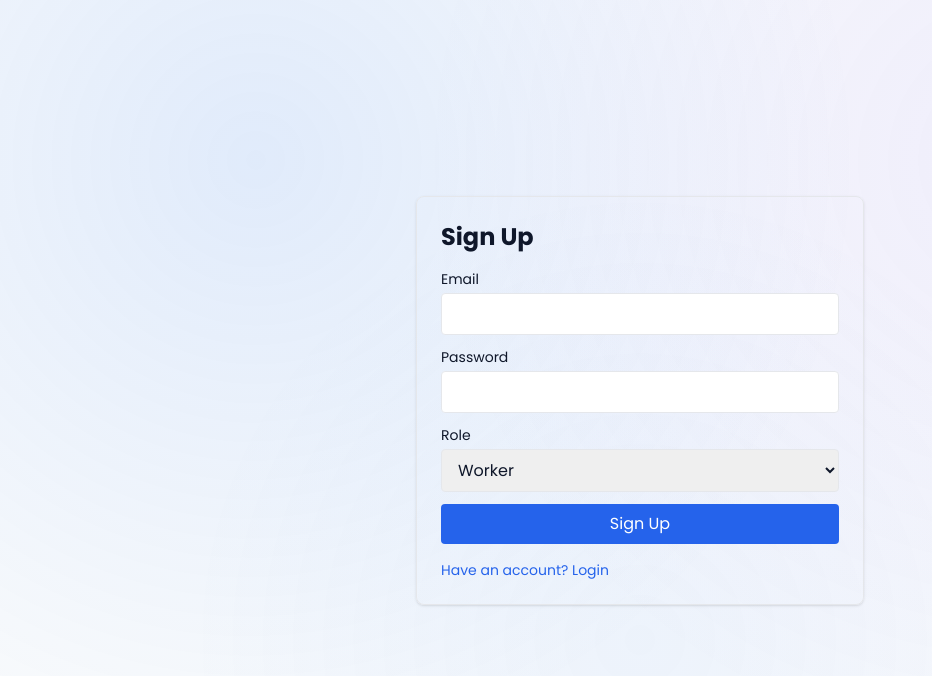
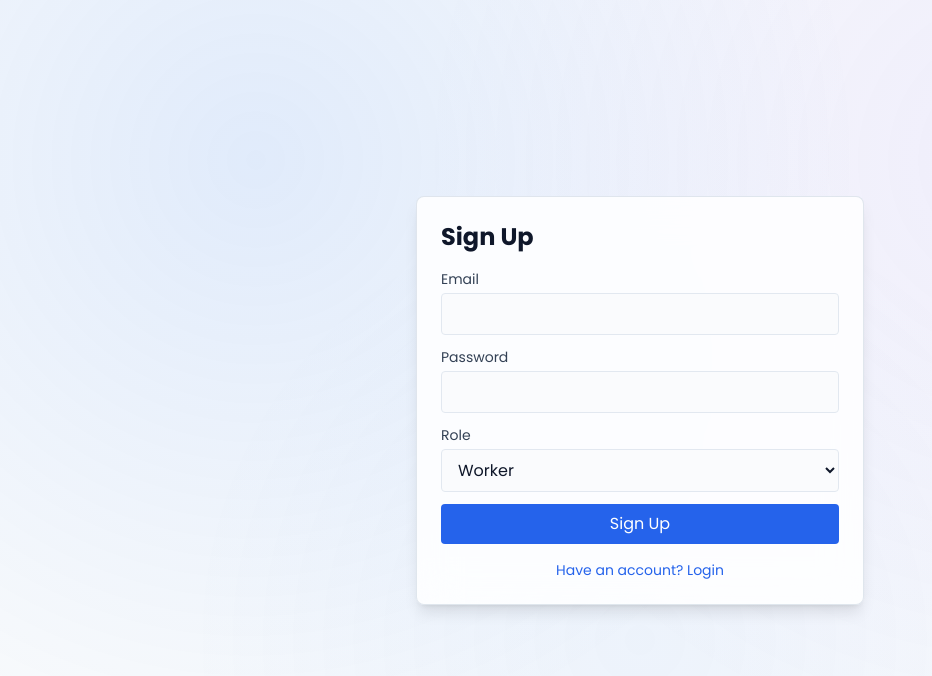
Before and after one commit to GiriAditya14/kochi-metro-sih-2025, a React (Vite) app in the folder frontend/: page /login in a window 1280 px wide. Both pictures are taken after a click on the button "Need an account? Sign up". Shown: the top 676 px of the page, without its empty margins (0-932 px from the left). Built offline with nearby package versions, Linux system fonts and the light colour scheme.

Commit message:
Fixed light mode in Resilience page, and in login page. Made the sidebar non-scrollable

```diff
--- a/frontend/src/components/Layout.jsx
+++ b/frontend/src/components/Layout.jsx
@@ -43,7 +43,7 @@ export default function Layout({ children }) {
       <aside
         className={`${
           sidebarOpen ? 'w-64' : 'w-20'
-        } flex flex-col transition-all duration-300`}
+        } fixed left-0 top-0 h-screen flex flex-col transition-all duration-300 z-40`}
         style={{
           background: 'var(--glass-bg)',
           backdropFilter: 'blur(20px)',
@@ -51,8 +51,8 @@ export default function Layout({ children }) {
           borderRight: '1px solid var(--glass-border)'
         }}
       >
-        {/* Logo */}
-        <div className="h-16 flex items-center px-4 border-b" style={{ borderColor: 'rgb(var(--color-border))' }}>
+        {/* Logo - Fixed at top */}
+        <div className="flex-shrink-0 h-16 flex items-center px-4 border-b" style={{ borderColor: 'rgb(var(--color-border))' }}>
           <div className="flex items-center gap-3">
             <div className="w-10 h-10 rounded-xl bg-gradient-to-br from-blue-500 to-blue-700 flex items-center justify-center shadow-lg shadow-blue-500/30">
               <Train className="w-6 h-6 text-white" />
@@ -79,8 +79,8 @@ export default function Layout({ children }) {
           <ChevronRight className={`w-4 h-4 transition-transform ${sidebarOpen ? 'rotate-180' : ''}`} />
         </button>
 
-        {/* Navigation */}
-        <nav className="flex-1 p-4 space-y-1">
+        {/* Navigation - Scrollable middle section */}
+        <nav className="flex-1 p-4 space-y-1 overflow-y-auto min-h-0">
           {navItems.map(({ path, icon: Icon, label }) => (
             <Link
               key={path}
@@ -93,8 +93,8 @@ export default function Layout({ children }) {
           ))}
         </nav>
 
-        {/* AI Copilot Toggle */}
-        <div className="p-4 border-t" style={{ borderColor: 'rgb(var(--color-border))' }}>
+        {/* AI Copilot Toggle - Fixed at bottom */}
+        <div className="flex-shrink-0 p-4 border-t" style={{ borderColor: 'rgb(var(--color-border))' }}>
           <button
             onClick={() => setCopilotOpen(!copilotOpen)}
             className={`w-full flex items-center gap-3 px-4 py-3 rounded-xl transition-all ${
@@ -117,16 +117,16 @@ export default function Layout({ children }) {
           </button>
         </div>
 
-        {/* Version */}
+        {/* Version - Fixed at bottom */}
         {sidebarOpen && (
-          <div className="p-4 text-center">
+          <div className="flex-shrink-0 p-4 text-center">
             <div className="text-xs" style={{ color: 'rgb(var(--color-text-tertiary))' }}>{t('app.version')}</div>
           </div>
         )}
       </aside>
 
       {/* Main content */}
-      <div className="flex-1 flex flex-col min-h-screen">
+      <div className={`flex-1 flex flex-col min-h-screen ${sidebarOpen ? 'ml-64' : 'ml-20'} transition-all duration-300`}>
         {/* Header */}
         <header
           className="h-16 border-b flex items-center justify-between px-6"
--- a/frontend/src/pages/Login.jsx
+++ b/frontend/src/pages/Login.jsx
@@ -31,37 +31,79 @@ export default function Login() {
   }
 
   return (
-    <div className="min-h-screen flex items-center justify-center p-4">
-      <div className="w-full max-w-md border rounded-lg p-6 shadow">
-        <h1 className="text-2xl font-bold mb-4">{isSignup ? 'Sign Up' : 'Login'}</h1>
+    <div className="min-h-screen flex items-center justify-center p-4" style={{ background: 'var(--bg-primary)' }}>
+      <div className="w-full max-w-md rounded-lg p-6 shadow-lg" style={{
+        background: 'var(--glass-bg)',
+        backdropFilter: 'blur(20px)',
+        WebkitBackdropFilter: 'blur(20px)',
+        border: '1px solid var(--glass-border)'
+      }}>
+        <h1 className="text-2xl font-bold mb-4" style={{ color: 'rgb(var(--color-text-primary))' }}>
+          {isSignup ? 'Sign Up' : 'Login'}
+        </h1>
         {error && <div className="mb-3 text-red-600 text-sm">{error}</div>}
         <form onSubmit={submit} className="space-y-3">
           <div>
-            <label className="block text-sm mb-1">Email</label>
-            <input className="w-full border rounded px-3 py-2"
-              value={email} onChange={(e) => setEmail(e.target.value)} required />
+            <label className="block text-sm mb-1" style={{ color: 'rgb(var(--color-text-secondary))' }}>Email</label>
+            <input
+              className="w-full rounded px-3 py-2 transition-colors focus:outline-none focus:ring-2 focus:ring-blue-500"
+              style={{
+                background: 'rgba(var(--color-bg-secondary), 0.5)',
+                border: '1px solid rgb(var(--color-border))',
+                color: 'rgb(var(--color-text-primary))'
+              }}
+              value={email}
+              onChange={(e) => setEmail(e.target.value)}
+              required
+            />
           </div>
           <div>
-            <label className="block text-sm mb-1">Password</label>
-            <input className="w-full border rounded px-3 py-2" type="password"
-              value={password} onChange={(e) => setPassword(e.target.value)} required />
+            <label className="block text-sm mb-1" style={{ color: 'rgb(var(--color-text-secondary))' }}>Password</label>
+            <input
+              className="w-full rounded px-3 py-2 transition-colors focus:outline-none focus:ring-2 focus:ring-blue-500"
+              type="password"
+              style={{
+                background: 'rgba(var(--color-bg-secondary), 0.5)',
+                border: '1px solid rgb(var(--color-border))',
+                color: 'rgb(var(--color-text-primary))'
+              }}
+              value={password}
+              onChange={(e) => setPassword(e.target.value)}
+              required
+            />
           </div>
           {isSignup && (
             <div>
-              <label className="block text-sm mb-1">Role</label>
-              <select className="w-full border rounded px-3 py-2" value={role} onChange={(e) => setRole(e.target.value)}>
+              <label className="block text-sm mb-1" style={{ color: 'rgb(var(--color-text-secondary))' }}>Role</label>
+              <select
+                className="w-full rounded px-3 py-2 transition-colors focus:outline-none focus:ring-2 focus:ring-blue-500"
+                style={{
+                  background: 'rgba(var(--color-bg-secondary), 0.5)',
+                  border: '1px solid rgb(var(--color-border))',
+                  color: 'rgb(var(--color-text-primary))'
+                }}
+                value={role}
+                onChange={(e) => setRole(e.target.value)}
+              >
                 <option value="worker">Worker</option>
                 <option value="supervisor">Supervisor</option>
                 <option value="admin">Admin</option>
               </select>
             </div>
           )}
-          <button type="submit" className="w-full bg-blue-600 text-white py-2 rounded" disabled={loading}>
+          <button
+            type="submit"
+            className="w-full bg-blue-600 hover:bg-blue-700 text-white py-2 rounded transition-colors disabled:opacity-50 disabled:cursor-not-allowed"
+            disabled={loading}
+          >
             {loading ? 'Please wait...' : isSignup ? 'Sign Up' : 'Login'}
           </button>
         </form>
-        <div className="mt-4 text-sm">
-          <button className="text-blue-600" onClick={() => { setIsSignup(!isSignup); setError('') }}>
+        <div className="mt-4 text-sm text-center">
+          <button
+            className="text-blue-600 hover:text-blue-700 transition-colors"
+            onClick={() => { setIsSignup(!isSignup); setError('') }}
+          >
             {isSignup ? 'Have an account? Login' : 'Need an account? Sign up'}
           </button>
         </div>
--- a/frontend/src/pages/ResilienceLab.jsx
+++ b/frontend/src/pages/ResilienceLab.jsx
@@ -136,8 +136,8 @@ function AgentCard({ agent, isDown, onToggle }) {
         <button
           onClick={onToggle}
           className={`px-3 py-1.5 text-xs rounded-full border transition ${isDown
-              ? 'bg-red-500/20 text-red-600 dark:text-red-200 border-red-500/40'
-              : 'bg-emerald-500/15 text-emerald-600 dark:text-emerald-200 border-emerald-500/40'
+            ? 'bg-red-500/20 text-red-600 dark:text-red-200 border-red-500/40'
+            : 'bg-emerald-500/15 text-emerald-600 dark:text-emerald-200 border-emerald-500/40'
             }`}
         >
           {isDown ? 'Restore' : 'Simulate Down'}
```
